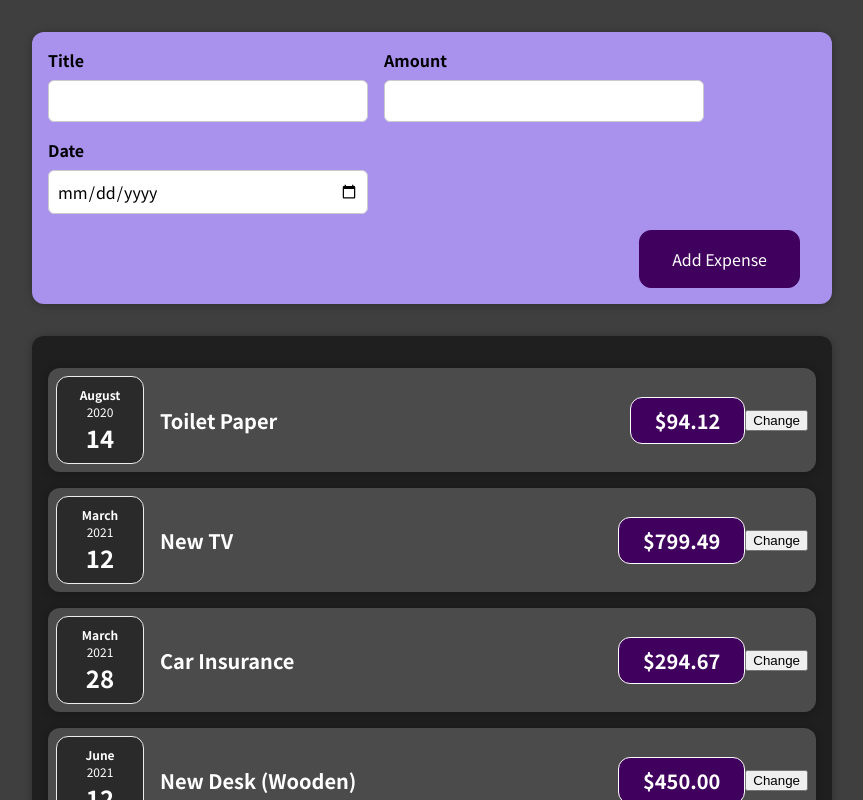
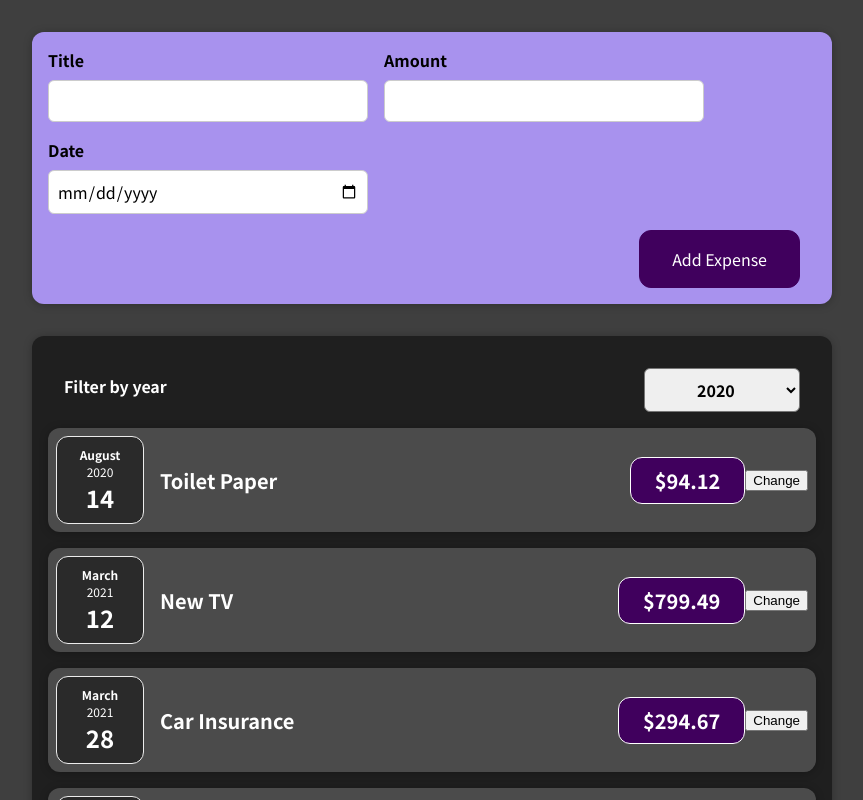
Before and after one commit to David-mwendwa/expense-tracker, a React (Create React App) app: page / in a window 1280 px wide. Shown: the top 800 px of the page, without its empty margins (208-1071 px from the left). Built offline with nearby package versions, Linux system fonts and the light colour scheme.

Commit message:
feat: add _expensesFilter_ component

```diff
--- a/src/components/Expenses/Expenses.js
+++ b/src/components/Expenses/Expenses.js
@@ -1,16 +1,23 @@
-import React from 'react';
+import React, {useState} from 'react';
 import Card from '../UI/Card';
 import ExpenseItem from './ExpenseItem';
+import ExpensesFilter from './ExpensesFilter'
 import './Expenses.css';
 
 const Expenses = ({ expenses }) => {
+  const [filteredYear, setFilteredYear] = useState('2020');
+
+  const filteredChangeHandler = (selectedYear) => {
+    setFilteredYear(selectedYear);
+  };
   return (
     <Card className='expenses'>
+      <ExpensesFilter selected={filteredYear} onChangeFilter={filteredChangeHandler}/>
       {expenses.map((expense) => (
         <ExpenseItem key={expense.id} {...expense} />
       ))}
     </Card>
   );
-}
+};
 
 export default Expenses;
--- /dev/null
+++ b/src/components/Expenses/ExpensesFilter.css
@@ -0,0 +1,24 @@
+.expenses-filter {
+  color: white;
+  padding: 0 1rem;
+}
+
+.expenses-filter__control {
+  display: flex;
+  width: 100%;
+  align-items: center;
+  justify-content: space-between;
+  margin: 1rem 0;
+}
+
+.expenses-filter label {
+  font-weight: bold;
+  margin-bottom: 0.5rem;
+}
+
+.expenses-filter select {
+  font: inherit;
+  padding: 0.5rem 3rem;
+  font-weight: bold;
+  border-radius: 6px;
+}
--- /dev/null
+++ b/src/components/Expenses/ExpensesFilter.js
@@ -0,0 +1,25 @@
+import React from 'react';
+
+import './ExpensesFilter.css';
+
+const ExpensesFilter = (props) => {
+  const dropdownChangeHandler = (event) => {
+    props.onChangeFilter(event.target.value);
+  };
+
+  return (
+    <div className='expenses-filter'>
+      <div className='expenses-filter__control'>
+        <label>Filter by year</label>
+        <select value={props.selected} onChange={dropdownChangeHandler}>
+          <option value='2022'>2022</option>
+          <option value='2021'>2021</option>
+          <option value='2020'>2020</option>
+          <option value='2019'>2019</option>
+        </select>
+      </div>
+    </div>
+  );
+};
+
+export default ExpensesFilter;
```
